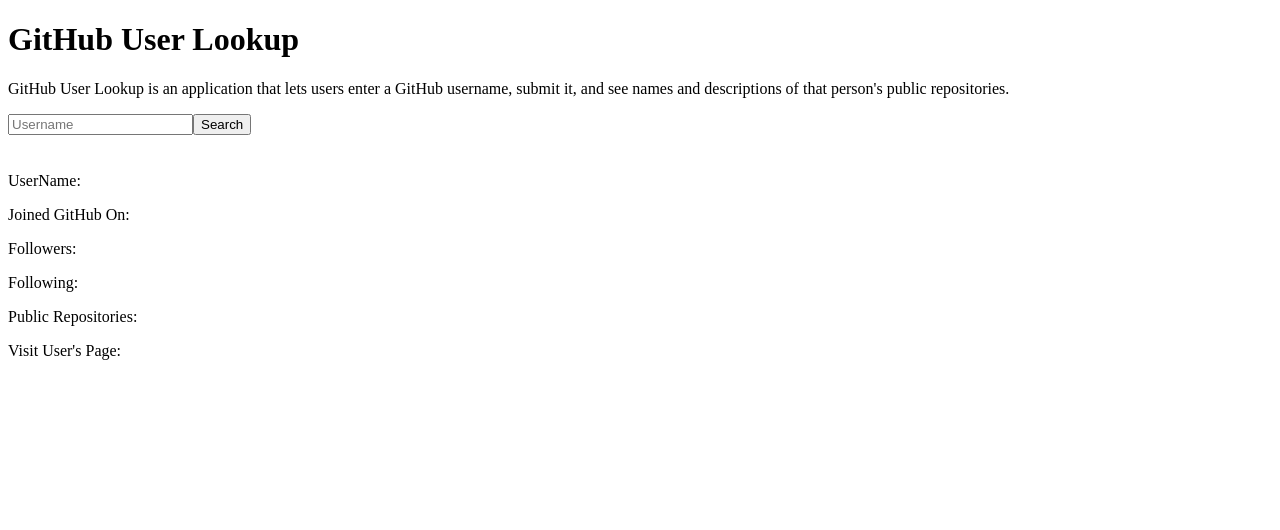
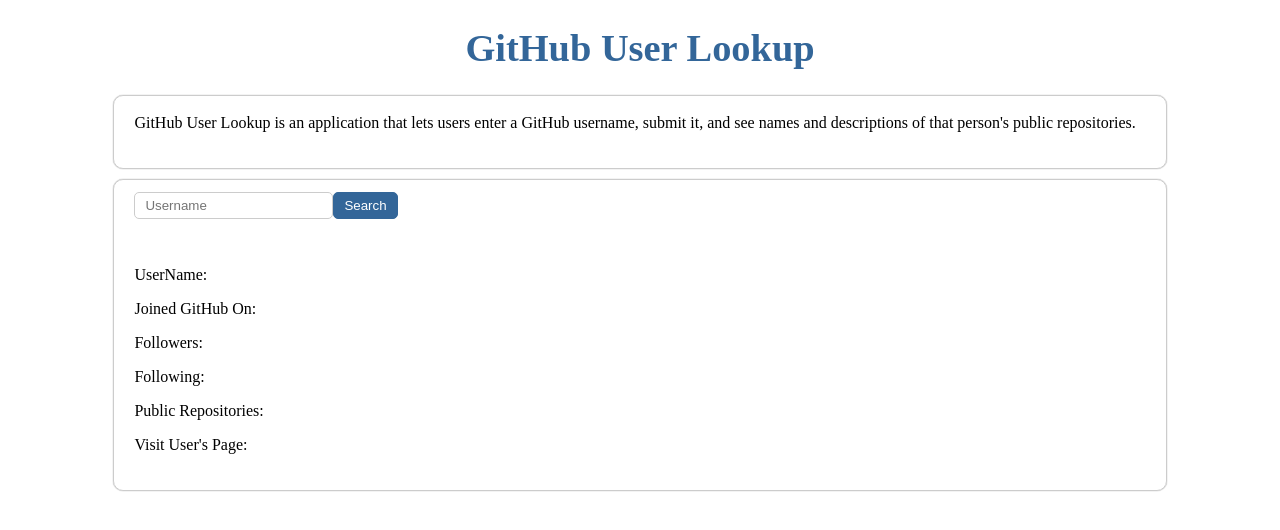
Before and after one commit to nellycheruiyot/GitHub-User-Lookup-Website, an Angular app: page / in a window 1280 px wide. Shown: the top 530 px of the page. Built offline with nearby package versions, Linux system fonts and the light colour scheme.

Commit message:
Add css styling

```diff
--- a/src/styles.css
+++ b/src/styles.css
@@ -1 +1,43 @@
 /* You can add global styles to this file, and also import other style files */
+.jumbotron{
+  text-align: center;
+  color: #369;
+  font-size: 120%;
+}
+
+.main{
+	/*background-image: url('./assets/background.jpg');
+	background-size: cover;
+	overflow-x: hidden;
+	height: 100%;*/
+}
+
+.about, .userDetails{
+	width:80%;
+	height: auto;
+	background-color: rgba(255, 255, 255, 0.7);
+	padding: 2px 20px 20px 20px;
+	margin: 10px auto;
+	border: .05px solid #ccc;
+	box-shadow: 0 0 1px grey;
+	border-radius: 10px;
+}
+
+.box{
+  margin: 10px auto;
+}
+
+input{
+  padding: 5px 10px;
+  border-radius: 5px;
+  border: .05px solid #ccc;
+}
+
+.button{
+  background-color: #369;
+  color: white;
+  border: .05px solid #369;
+  padding: 5px 10px;
+  border-radius: 5px;
+  outline: none;
+}
```
